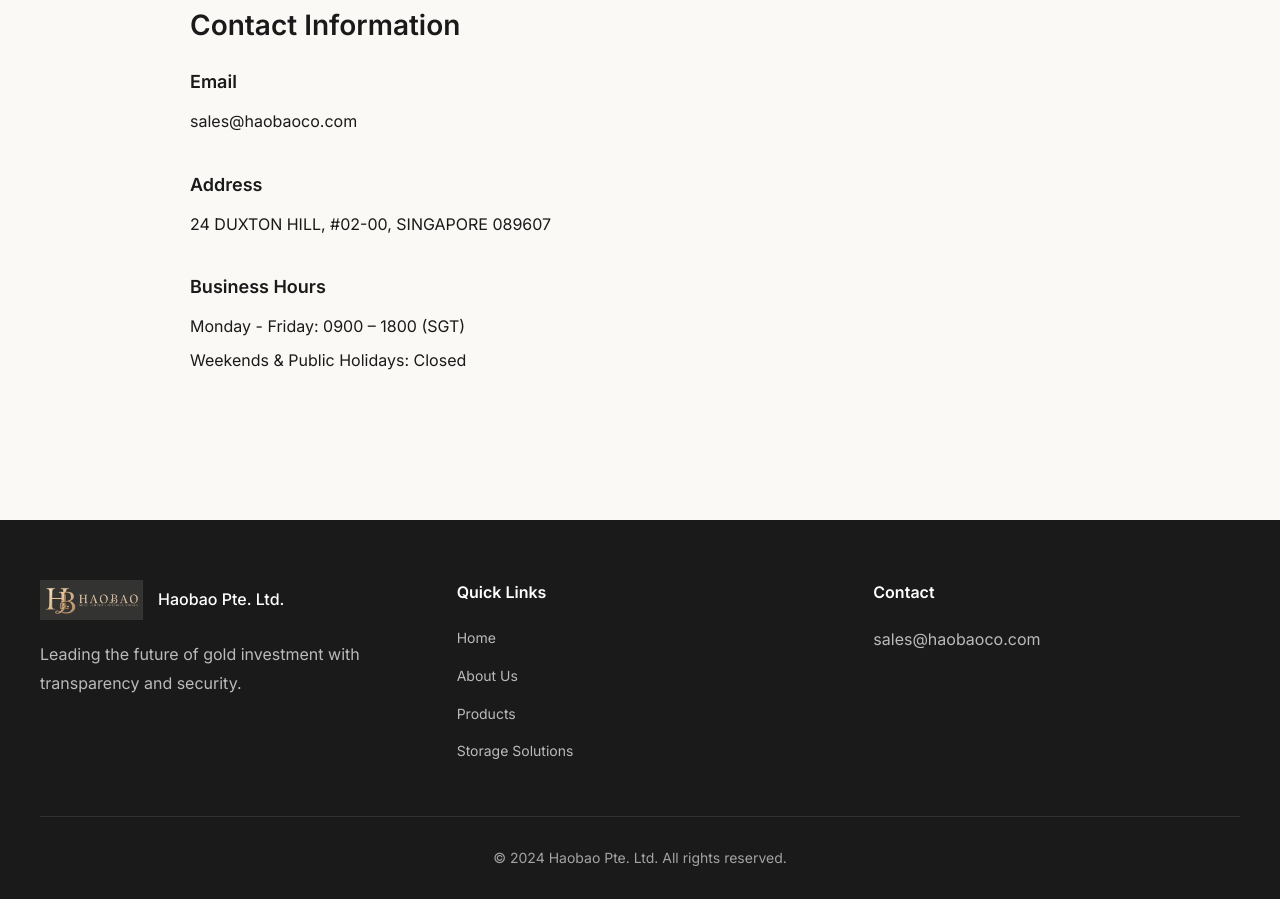
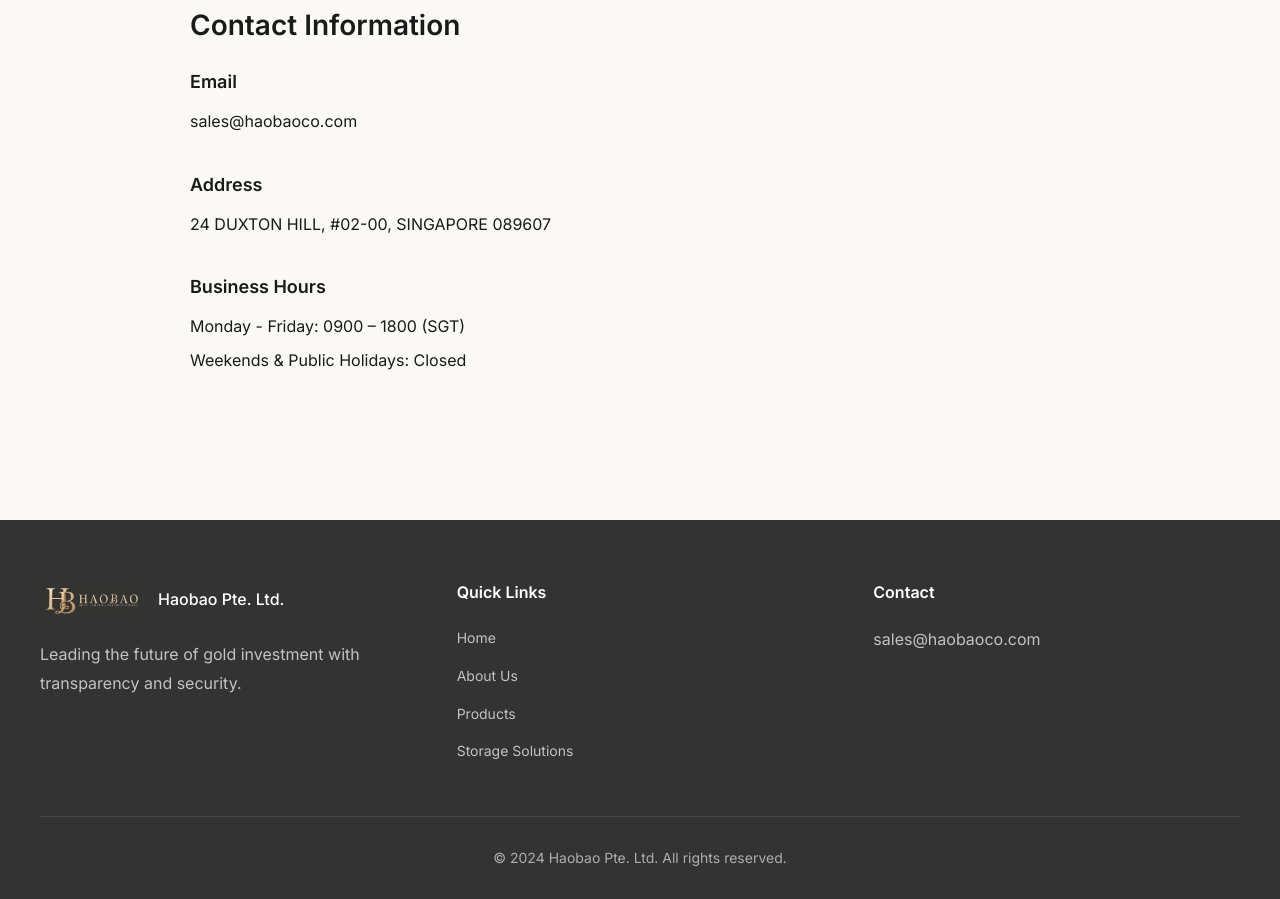
Before and after one commit to beginner-wj/haobaowebsite, a plain HTML site: page index.html in a window 1280 px wide. Shown: the part 4792-5691 px from the top of the page. Drawn offline with Linux system fonts and the light colour scheme; no server answers.

Commit message:
20260204-01 修改

```diff
--- a/styles.css
+++ b/styles.css
@@ -1017,7 +1017,7 @@ section {
 
 /* 页脚 */
 .footer {
-    background: var(--text-black);
+    background: #333333;
     color: var(--bg-white);
     padding: 60px 0 30px;
 }
```
